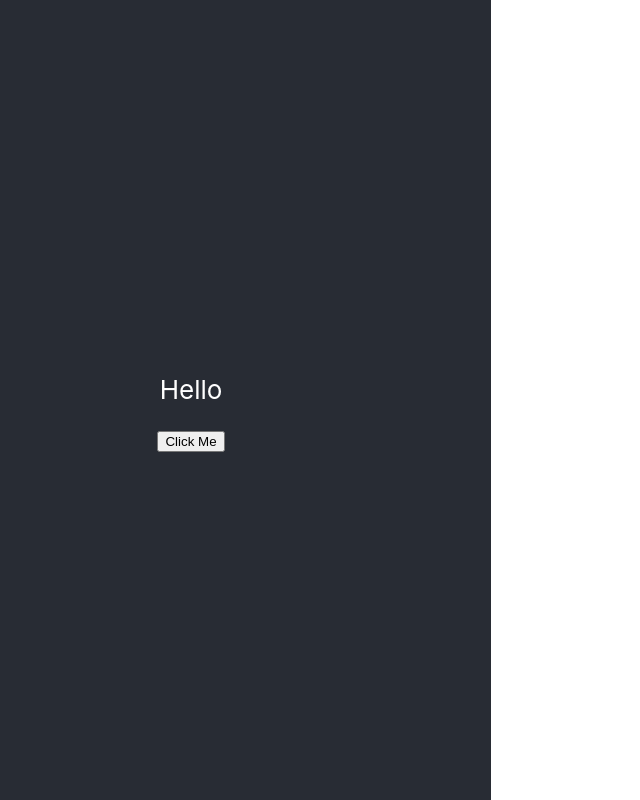
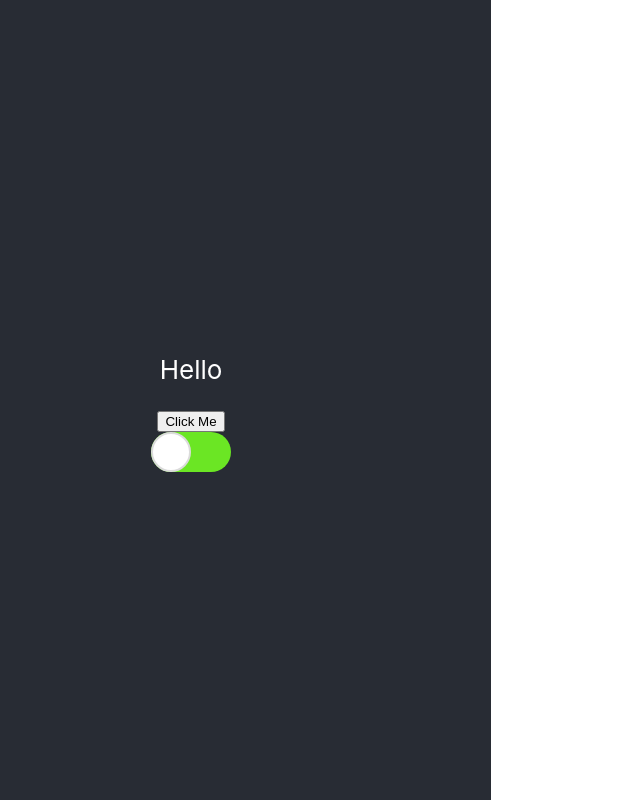
Before and after one commit to brendatrieu/light-extension, a React (Create React App) app: page / in a window 1280 px wide. Shown: the whole page, without its empty margins (109-749 px from the left). Built offline with nearby package versions, Linux system fonts and the light colour scheme; the HTML template or start-up script is replaced by a standard one.

Commit message:
Began working on the ToggleButton component.

```diff
--- a/src/App.tsx
+++ b/src/App.tsx
@@ -1,6 +1,10 @@
 import './App.css';
+import { useState } from 'react';
+import ToggleButton from './components/ToggleButton/ToggleButton';
 
 function App() {
+  const [isDisabled, setIsDisabled] = useState(false);
+
   async function handleClick() {
     chrome.tabs.query({ active: true, currentWindow: true }, function (tabs) {
       const tab = tabs[0];
@@ -12,11 +16,17 @@ function App() {
       }
     });
   }
+
+  function handleToggle() {
+    setIsDisabled(!isDisabled);
+  }
+
   return (
     <div className="App">
       <header className="App-header">
         <p>Hello</p>
         <button onClick={handleClick}>Click Me</button>
+        <ToggleButton handleToggle={handleToggle} isDisabled={isDisabled} />
       </header>
     </div>
   );
--- /dev/null
+++ b/src/components/ToggleButton/ToggleButton.module.css
@@ -0,0 +1,15 @@
+.toggleContainer {
+  width: 5rem;
+  height: 2.5rem;
+  border-radius: 1.25rem;
+  display: flex;
+  justify-content: flex-start;
+}
+
+.button {
+  border-radius: 50%;
+  width: 2.5rem;
+  height: 2.5rem;
+  background-color: white;
+  border: 2px solid rgb(219, 219, 219);
+}
--- /dev/null
+++ b/src/components/ToggleButton/ToggleButton.tsx
@@ -0,0 +1,17 @@
+import styles from './ToggleButton.module.css';
+
+export default function ToggleButton({
+  handleToggle,
+  isDisabled,
+}: {
+  handleToggle: () => void;
+  isDisabled: boolean;
+}) {
+  const backgroundColor = isDisabled ? 'rgb(54, 54, 54)' : 'rgb(107, 230, 36)';
+
+  return (
+    <div style={{ backgroundColor }} className={styles.toggleContainer}>
+      <div className={styles.button}></div>
+    </div>
+  );
+}
--- a/src/index.css
+++ b/src/index.css
@@ -13,3 +13,7 @@ code {
   font-family: source-code-pro, Menlo, Monaco, Consolas, 'Courier New',
     monospace;
 }
+
+* {
+  box-sizing: border-box;
+}
--- a/src/types/dom-messages.tsx
+++ b/src/types/dom-messages.tsx
@@ -2,9 +2,11 @@ enum Sender {
   React,
   Content,
 }
+
 interface ChromeMessage {
   from: Sender;
   message: any;
 }
+
 export type { ChromeMessage };
 export { Sender };
```
